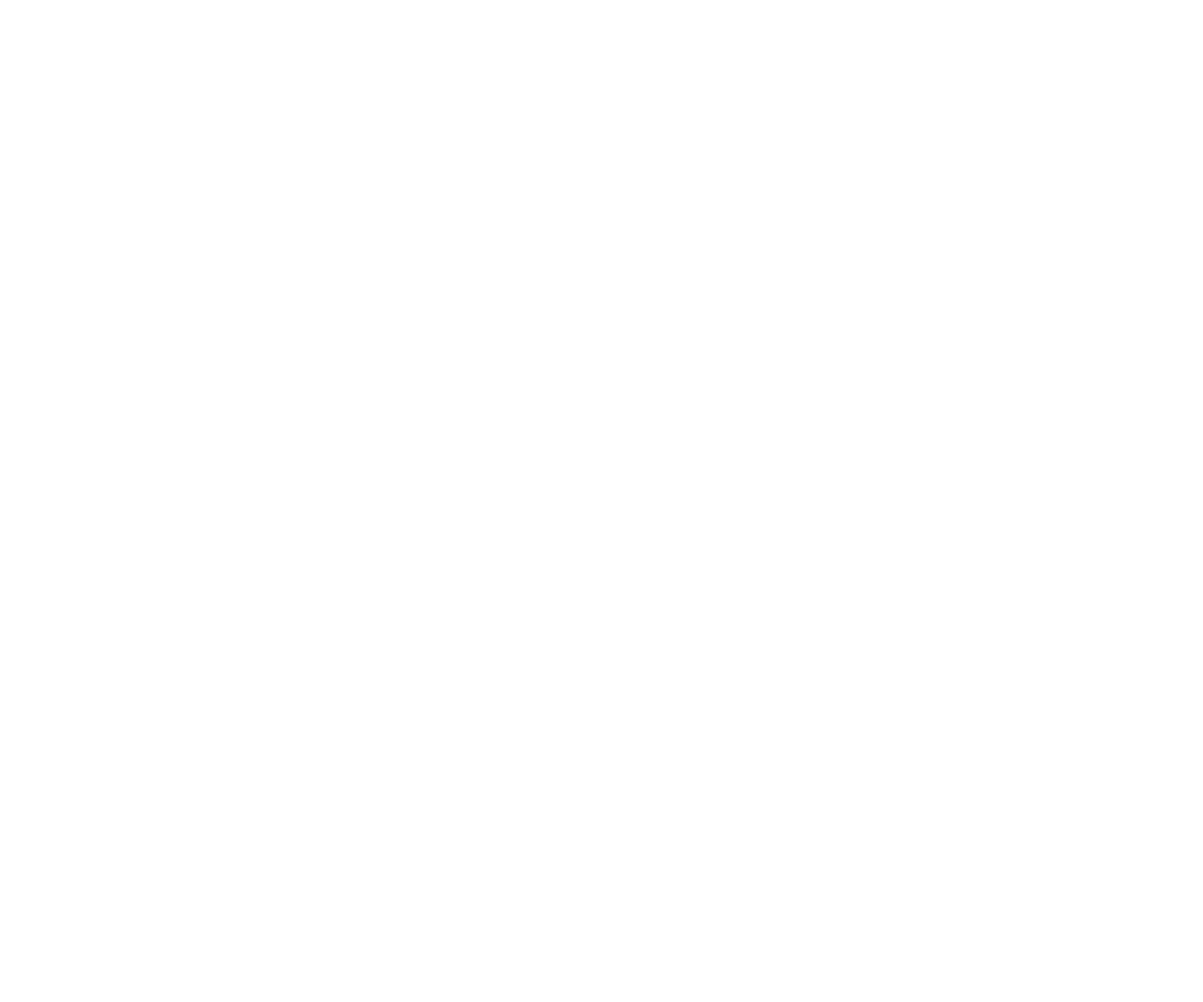
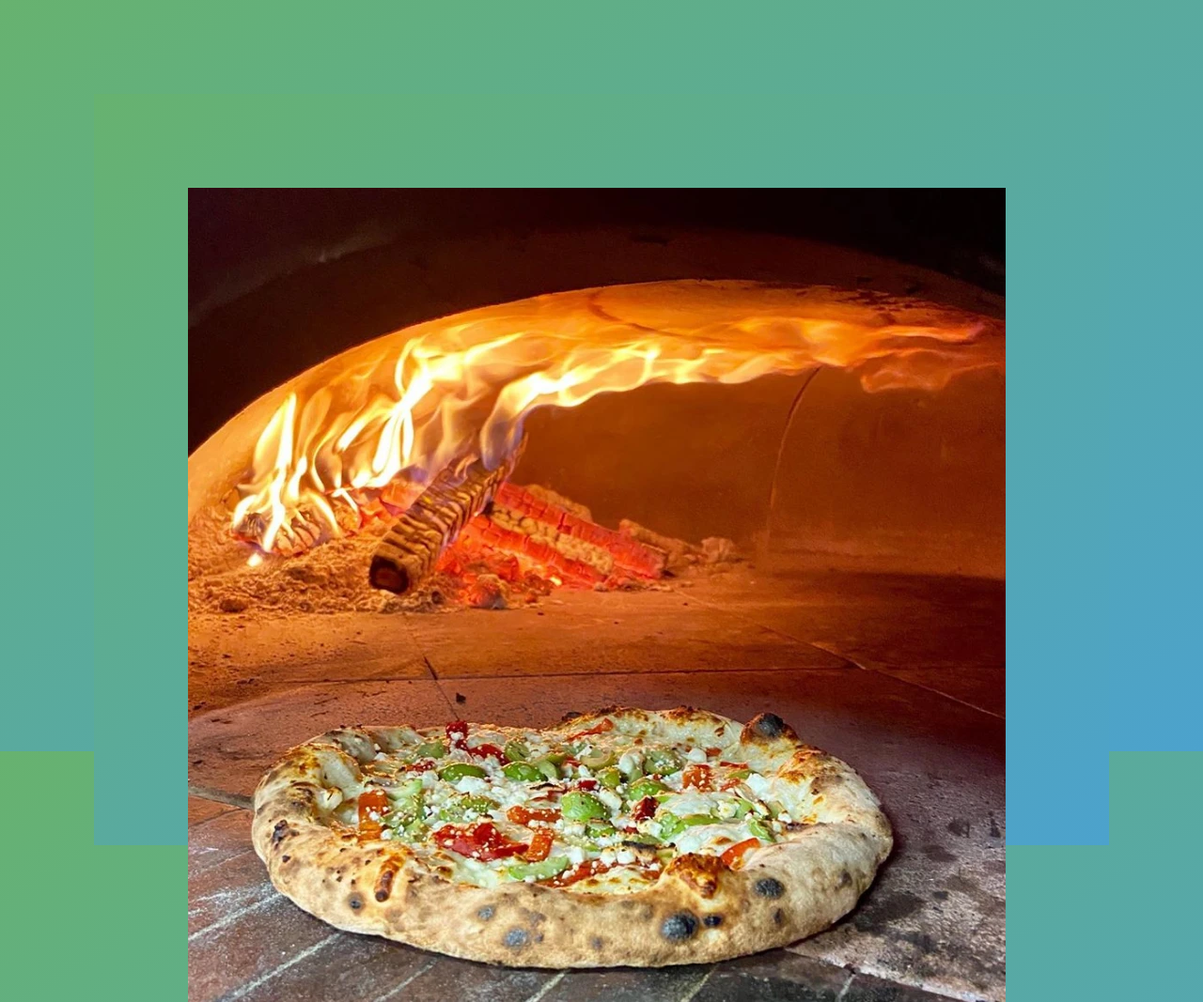
Before and after one commit to Si-maher/Flex-box-pizza, a plain HTML site: page index.html in a window 1280 px wide. Shown: the top 1067 px of the page at 94% size. Before the commit the page ends 800 px from the top, so only its background shows below. Drawn offline with Linux system fonts and the light colour scheme.

Commit message:
added html content

```diff
--- a/index.html
+++ b/index.html
@@ -8,6 +8,14 @@
     <title>Document</title>
 </head>
 <body>
+    <figure class="pizza">
+        <div class="pizza__hero">
+            <img src="./pizza.webp" alt="pizza" class="pizza__img">
+        </div>
+        <div class="pizza__content">Content</div>
+        <div class="pizza__price">€9.99</div>
+
+    </figure>
 
 </body>
 </html>
--- a/styles.css
+++ b/styles.css
@@ -0,0 +1,14 @@
+* {
+    border: 0;
+    margin: 0;
+    box-sizing: border-box;
+}
+
+html,
+body {
+    color: #444;
+    font-family: Roboto;
+    padding: 100px;
+    background: linear-gradient(to bottom right,#67b26f, #4ca2cd);
+   height: 100vh;
+}
```
Also changed, not shown: pizza.webp (added).
